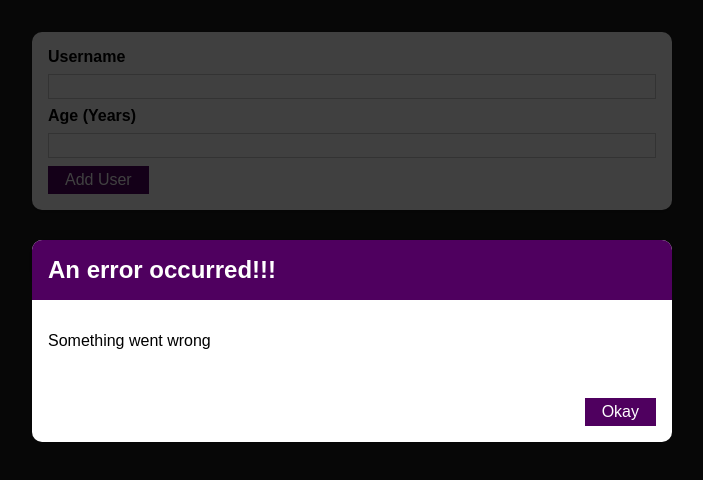
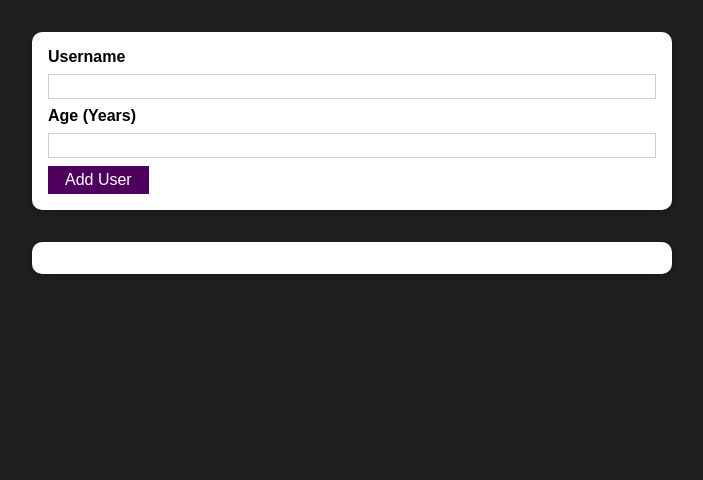
Before and after one commit to mmjosedaniel/react-practice-users-app, a React (Create React App) app: page / in a window 1280 px wide. Shown: the top 480 px of the page, without its empty margins (288-991 px from the left). Built offline with nearby package versions, Linux system fonts and the light colour scheme.

Commit message:
97. Managing the Error State

```diff
--- a/src/components/UI/ErrorModal.js
+++ b/src/components/UI/ErrorModal.js
@@ -7,7 +7,7 @@
 const ErrorModal = props => {
   return (
     <div>
-      <div className={classes.backdrop} />
+      <div className={classes.backdrop} onClick={props.onConfirm} />
       <Card className={classes.modal}>
         <header className={classes.header}>
           <h2>
@@ -22,7 +22,7 @@
         </div>
 
         <footer className={classes.actions}>
-          <Button>Okay</Button>
+          <Button onClick={props.onConfirm}>Okay</Button>
         </footer>
       </Card>
     </div>
--- a/src/components/Users/AddUser.js
+++ b/src/components/Users/AddUser.js
@@ -9,13 +9,23 @@
   const [enteredUsername, setEnteredUsername] = useState('');
   const [enteredAge, setEnteredAge] = useState('');
 
+  const [error, setError] = useState();
+
   const addUserHandler = (event) => {
     event.preventDefault();
 
     if (enteredUsername.trim().length === 0 || enteredAge.trim().length === 0) {
+      setError({
+        title: 'invalid imput',
+        message: 'Please enter a valid name and age (non empty values).'
+      });
       return;
     };
     if (+enteredAge < 1) {
+      setError({
+        title: 'invalid age',
+        message: 'Please enter a valid age (> 0).'
+      });
       return;
     };
 
@@ -32,9 +42,13 @@
     setEnteredAge(event.target.value);
   }
 
+  const errorHandler = () => {
+    setError(null);
+  };
+
   return(
     <div>
-      <ErrorModal title="An error occurred!!!" message="Something went wrong" />
+      {error && <ErrorModal title={error.title} message={error.message} onConfirm={errorHandler}/>}
       <Card className={classes.input}>
         <form onSubmit={addUserHandler}>
           <label htmlFor="username">Username</label>
```
